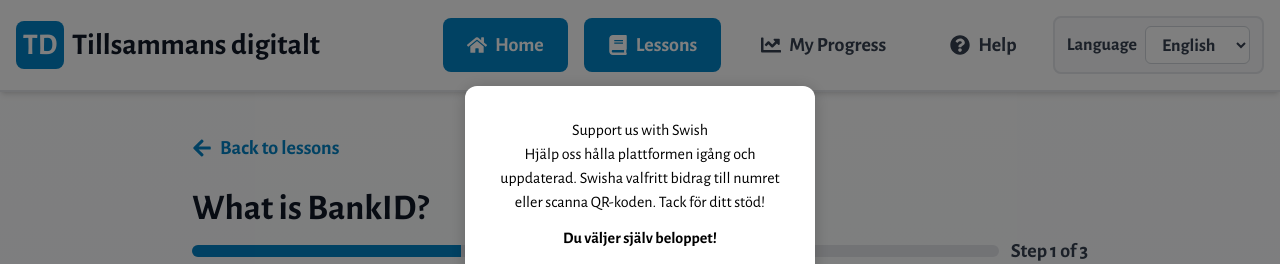
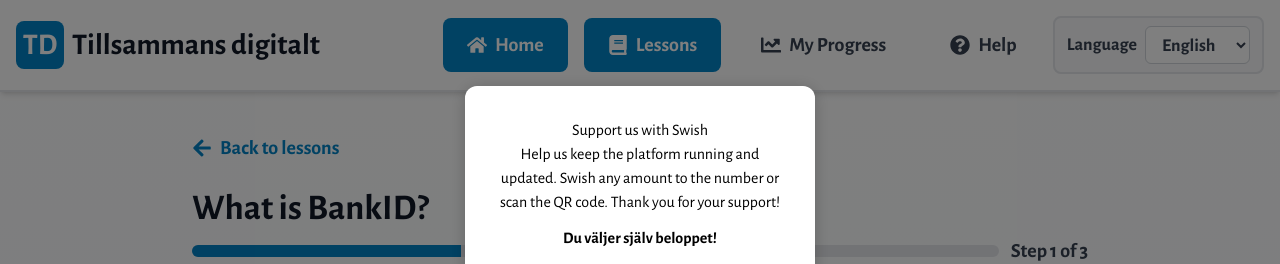
Before and after one commit to MungangaThelly/alldigital, a Next.js app: page /en/lesson/bankid-intro in a window 1280 px wide. Shown: the top 264 px of the page. Built offline with nearby package versions, Linux system fonts and the light colour scheme.

Commit message:
update lesson page and support popup

```diff
--- a/app/[locale]/lesson/[id]/page.tsx
+++ b/app/[locale]/lesson/[id]/page.tsx
@@ -117,7 +117,7 @@
         <SupportPopup
           swishNumber={supportConfig.swishNumber}
           qrCodeUrl={supportConfig.qrCodeUrl}
-          message={supportConfig.message}
+          message={supportConfig.messages?.[locale] || supportConfig.messages?.sv || ""}
           frequencyDays={30}
           title={t.supportPopup.title}
           dontShow={t.supportPopup.dontShow}
--- a/public/support-popup-config.json
+++ b/public/support-popup-config.json
@@ -1 +1,11 @@
-{"swishNumber": "070-481 03 77", "qrCodeUrl": "/swish-qr.png", "message": "Hjälp oss hålla plattformen igång och uppdaterad. Swisha valfritt bidrag till numret eller scanna QR-koden. Tack för ditt stöd!"}
+{
+	"swishNumber": "070-481 03 77",
+	"qrCodeUrl": "/swish-qr.png",
+	"messages": {
+		"sv": "Hjälp oss hålla plattformen igång och uppdaterad. Swisha valfritt bidrag till numret eller scanna QR-koden. Tack för ditt stöd!",
+		"en": "Help us keep the platform running and updated. Swish any amount to the number or scan the QR code. Thank you for your support!",
+		"ar": "ساعدنا في الحفاظ على المنصة وتشغيلها. أرسل أي مبلغ عبر Swish إلى الرقم أو امسح رمز QR. شكرًا لدعمك!",
+		"ti": "እባክኩም መድረኹን ንምምሕዳር ናይ Swish ብዝተፈላለየ መጠን ኣብ ቁጽሪ ወይ ናብ QR ኮድ ስካን ግበሩ። የቐንየለይ ንድገትኩም!",
+		"fr": "Aidez-nous à maintenir la plateforme en fonctionnement et à jour. Faites un don via Swish au numéro ou scannez le QR code. Merci pour votre soutien !"
+	}
+}
```
